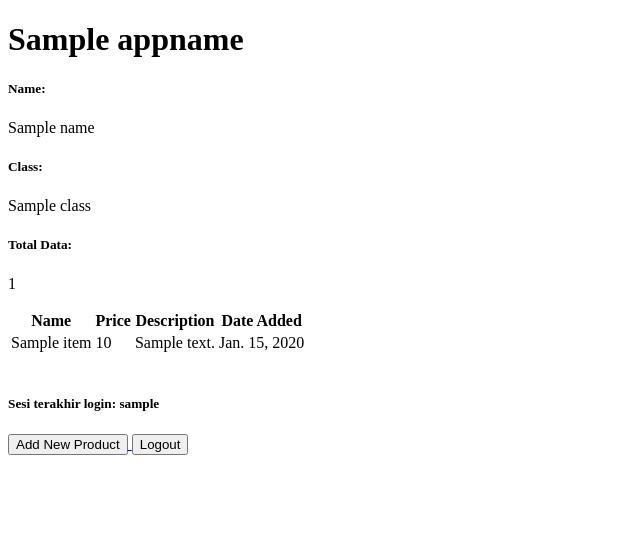
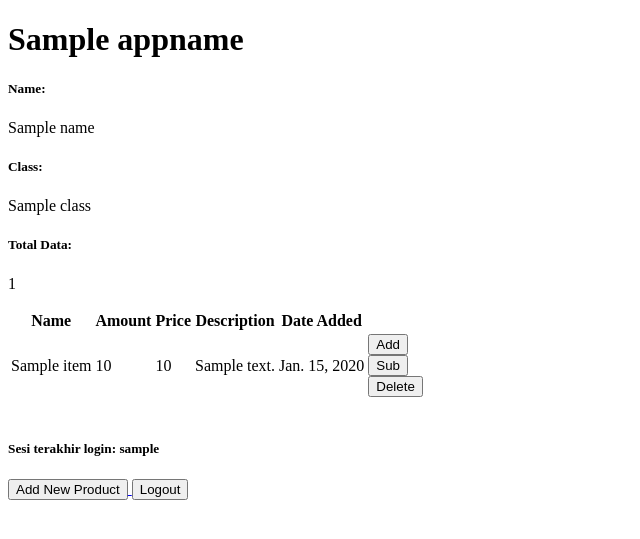
Before and after one commit to Haramchu/Gameshop, a Django app: template main/templates/main.html in a window 1280 px wide. Shown: the top 539 px of the page, without its empty margins (0-640 px from the left). Run offline with Django 4.2, Linux system fonts and the light colour scheme; tables that the repository leaves empty hold one stand-in row (values such as "Sample post"); the template is opened without the code that fills it: values that come from a table or form of the project are taken from there, most other values are stand-ins (such as "Sample title", 1, 10 or a date in 2020).

Commit message:
Menambahkan button add, sub, dan delete

```diff
--- a/main/forms.py
+++ b/main/forms.py
@@ -4,4 +4,4 @@ from main.models import Item
 class ProductForm(ModelForm):
     class Meta:
         model = Item
-        fields = ["name", "price", "description"]
+        fields = ["name", "amount", "description", "price"]
--- a/main/models.py
+++ b/main/models.py
@@ -1,16 +1,10 @@
 from django.db import models
 from django.contrib.auth.models import User
-
-class Product(models.Model):
-    user = models.ForeignKey(User, on_delete=models.CASCADE)
-    name = models.CharField(max_length=255)
-    date_added = models.DateField(auto_now_add=True)
-    price = models.IntegerField()
-    description = models.TextField()
 
 class Item(models.Model):
     user = models.ForeignKey(User, on_delete=models.CASCADE)
     name = models.CharField(max_length=255)
     date_added = models.DateField(auto_now_add=True)
-    price = models.IntegerField()
-    description = models.TextField()
+    amount = models.IntegerField(null=True)
+    price = models.IntegerField(null=True)
+    description = models.TextField(null=True)
--- a/main/templates/main.html
+++ b/main/templates/main.html
@@ -15,6 +15,7 @@
     <table>
         <tr>
             <th>Name</th>
+            <th>Amount</th>
             <th>Price</th>
             <th>Description</th>
             <th>Date Added</th>
@@ -25,9 +26,25 @@
         {% for product in products %}
             <tr>
                 <td>{{product.name}}</td>
+                <td>{{ product.amount }}</td>
                 <td>{{product.price}}</td>
                 <td>{{product.description}}</td>
                 <td>{{product.date_added}}</td>
+                <td>
+                    {% if product.id %}
+                        <form method="post" action="{% url 'main:add_amount' product.id %}">
+                            {% csrf_token %}
+                            <button type="submit" id="addbtn">Add</button>
+                        </form>
+                        <form method="post" action="{% url 'main:sub_amount' product.id %}">
+                            {% csrf_token %}
+                            <button type="submit" id="addbtn">Sub</button>
+                        </form>
+                        <a  href="{% url 'main:delete_product' product.id %}">
+                            <button id="addbtn">Delete</button>
+                        </a>
+                    {% endif %}
+                </td>
             </tr>
         {% endfor %}
     </table>
--- a/main/urls.py
+++ b/main/urls.py
@@ -1,6 +1,6 @@
 from django.urls import path
 from main.views import show_main, create_product, show_xml, show_json, show_xml_by_id, show_json_by_id, register, login_user,logout_user
-
+from main.views import delete_product, add_amount, sub_amount
 app_name = 'main'
 
 urlpatterns = [
@@ -13,5 +13,7 @@ urlpatterns = [
     path('register/', register, name='register'),
     path('login/', login_user, name='login'),
     path('logout/', logout_user, name='logout'),
-
+    path('add_amount/<int:product_id>/', add_amount, name='add_amount'),
+    path('sub_amount/<int:product_id>/', sub_amount, name='sub_amount'),
+    path('delete_product/<int:product_id>/', delete_product, name='delete_product'),
 ]
```
Also changed, not shown: main/templates/delete_product.html (added, +19 -0 lines), main/views.py (+28 -2 lines), main/migrations/0004_item_amount_delete_product.py (added), main/migrations/0005_alter_item_amount.py (added).
